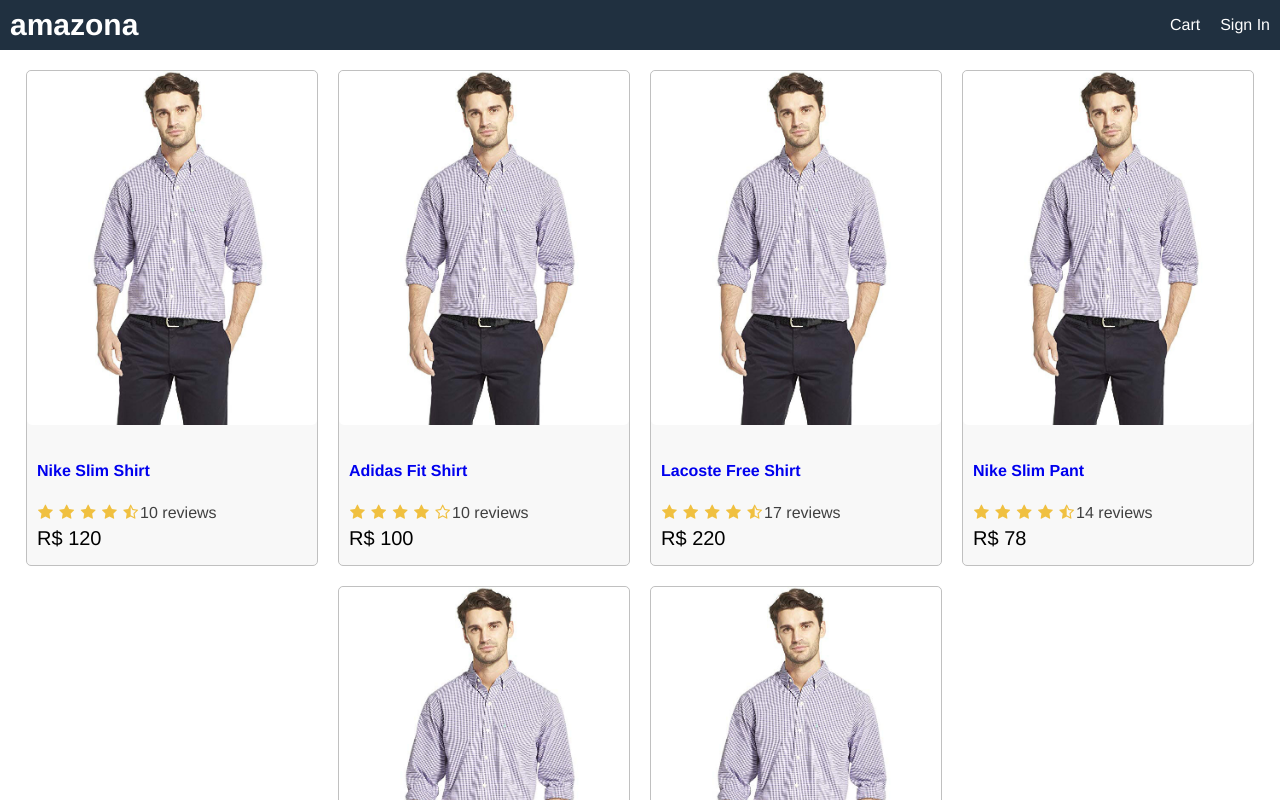
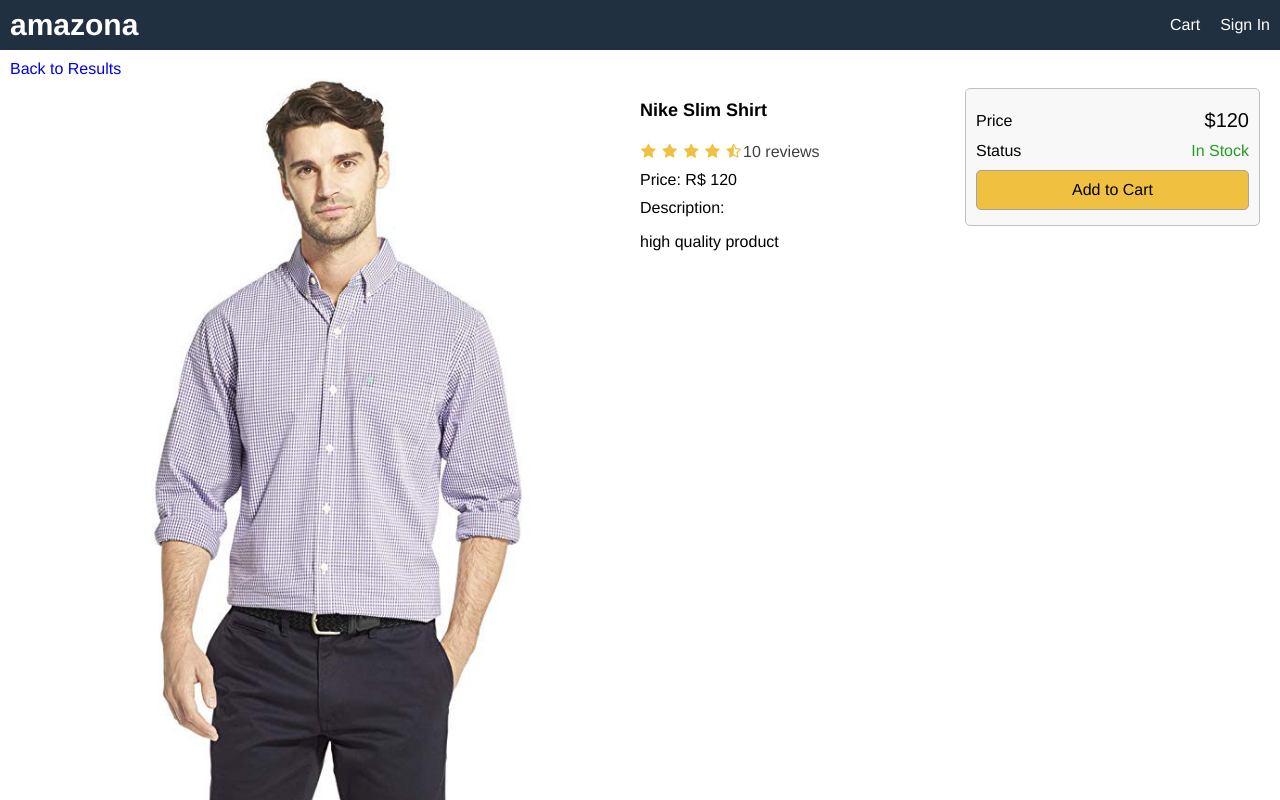
Before and after one commit to lamas250/ecmmc-frontend, a React (Create React App) app: page /product/1 in a window 1280 px wide. Shown: the top 800 px of the page. Built offline with nearby package versions, Linux system fonts and the light colour scheme.

Commit message:
router dom

```diff
--- a/package.json
+++ b/package.json
@@ -9,6 +9,7 @@
     "eslint-plugin-react": "^7.22.0",
     "react": "^17.0.1",
     "react-dom": "^17.0.1",
+    "react-router-dom": "^5.2.0",
     "react-scripts": "4.0.2",
     "web-vitals": "^1.0.1"
   },
--- a/src/App.js
+++ b/src/App.js
@@ -1,8 +1,12 @@
 import Products from "./components/Products/Products";
 import data from "./data";
+import { BrowserRouter, Route } from 'react-router-dom'
+import HomeScreen from "./views/HomeScreen/HomeScreen";
+import ProductScreen from "./views/ProductScreen/ProductScreen";
 
 function App() {
   return (
+    <BrowserRouter>
           <div className="grid-container">
             <header className="row">
             <div>
@@ -14,19 +18,12 @@
             </div>
             </header>
             <main>
-      <div>
-        <div className="row center">
-            {
-                data.products.map((product) => (
-                    <Products key={product._id} product={product}></Products>
-                ))
-            }
-
-        </div>
-      </div>
+                <Route path="/product/:id" component={ProductScreen}></Route>
+                <Route path="/" component={HomeScreen} exact></Route>
             </main>
             <footer className="row center">All right reserved</footer>
         </div>
+    </BrowserRouter>
   )
 }
 
--- a/src/components/Products/Products.js
+++ b/src/components/Products/Products.js
@@ -1,5 +1,5 @@
 import React from 'react';
-import Rating from '../Util/Rating/Rating';
+import Rating from '../Rating/Rating';
 
 // import { Container } from './styles';
 
@@ -11,7 +11,7 @@
             <img className="medium" src={product.image} alt="product" />
             </a>
             <div className="card-body">
-            <a href="product.html">
+            <a href={`/product/${product._id}`}>
                 <h2>{product.name}</h2>
             </a>
             <Rating rating={product.rating} numReviews={product.numReviews}></Rating>
--- a/src/index.css
+++ b/src/index.css
@@ -55,6 +55,34 @@
   a:hover {
     color: #ff8000;
   }
+  ul {
+      padding: 0;
+      margin: 0;
+      list-style-type: none;
+  }
+  li {
+      margin-top: 1rem;
+  }
+  button {
+      padding: 1rem;
+      border-radius: 0.5rem;
+      border: 0.1rem #a4a4a4 solid;
+      font-size: 1.6rem;
+      font-family: Helvetica, Arial, sans-serif;
+      -webkit-font-smoothing: antialiased;
+      -moz-osx-font-smoothing: grayscale;
+      background-color: #f8f8f8;
+      cursor: pointer;
+  }
+  button:hover {
+      border: 0.1rem #404040 solid;
+  }
+  button.primary {
+      background-color: #f0c040;
+  }
+  button.block {
+      width: 100%;
+  }
   /* Header */
   header a {
     color: #ffffff;
@@ -71,9 +99,18 @@
     justify-content: space-between;
     align-items: center;
   }
+  .row.top {
+    align-items: flex-start;
+  }
   .row.center {
     justify-content: center;
   }
+  .col-1 {
+      flex: 1 1 25rem;
+  }
+  .col-2 {
+    flex: 2 1 50rem;
+}
   /* Image */
   img {
     border-radius: 0.5rem;
@@ -81,6 +118,10 @@
   img.medium {
     max-width: 29rem;
     width: 100%;
+  }
+  img.large {
+      width: 100%;
+
   }
 
   /* Card */
@@ -108,3 +149,11 @@
   .rating span:last-child {
       color: #404040
   }
+
+  /*Alert*/
+  .success {
+      color: #20a020;
+  }
+  .error {
+      color: #a02020;
+  }
--- /dev/null
+++ b/src/views/HomeScreen/HomeScreen.js
@@ -0,0 +1,19 @@
+import React from 'react';
+import Products from '../../components/Products/Products';
+import data from '../../data';
+
+// import { Container } from './styles';
+
+function HomeScreen() {
+  return (
+    <div>
+        <div className="row center">
+            {data.products.map((product) => (
+                    <Products key={product._id} product={product}></Products>
+            ))}
+        </div>
+    </div>
+  );
+}
+
+export default HomeScreen;
--- /dev/null
+++ b/src/views/ProductScreen/ProductScreen.js
@@ -0,0 +1,74 @@
+import React from 'react';
+import { Link } from 'react-router-dom';
+import Products from '../../components/Products/Products';
+import Rating from '../../components/Rating/Rating';
+import data from '../../data';
+
+// import { Container } from './styles';
+
+function ProductScreen(porps) {
+    const product = data.products.find(x => x._id === porps.match.params.id);
+
+    if(!product) {
+        return <div> Product not found! </div>
+    }
+  return (
+      <div>
+        <Link to="/">Back to Results</Link>
+        <div className="row top">
+            <div className="col-2">
+                <img className="large" src={product.image} alt={product.name}></img>
+            </div>
+            <div className="col-1">
+                <ul>
+                    <li>
+                        <h1>{product.name}</h1>
+                    </li>
+                    <li>
+                        <Rating
+                            rating={product.rating}
+                            numReviews={product.numReviews}
+                        ></Rating>
+                    </li>
+                    <li>
+                        Price: R$ {product.price}
+                    </li>
+                    <li>
+                        Description:
+                        <p>{product.description}</p>
+                    </li>
+                </ul>
+            </div>
+            <div className="col-1">
+                <div className="card card-body">
+                    <ul>
+                        <li>
+                            <div className="row">
+                                <div>Price</div>
+                                <div className="price">${product.price}</div>
+                            </div>
+                        </li>
+                        <li>
+                            <div className="row">
+                                <div>Status</div>
+                                <div>
+                                    {product.countInStock > 0 ? (
+                                        <span className="success">In Stock</span>
+                                    ) : (
+                                        <span className="error">Unavailable</span>
+                                    )}
+                                </div>
+                            </div>
+                        </li>
+                        <li>
+                            <button className="primary block">Add to Cart</button>
+                        </li>
+                    </ul>
+                </div>
+            </div>
+        </div>
+      </div>
+  );
+}
+
+export default ProductScreen;
```
Also changed, not shown: src/components/Rating/Rating.js (renamed from src/components/Util/Rating/Rating.js), 1 other file (tests, documents, lock files or other folders). Lines whose indentation alone changed are shown as unchanged.
